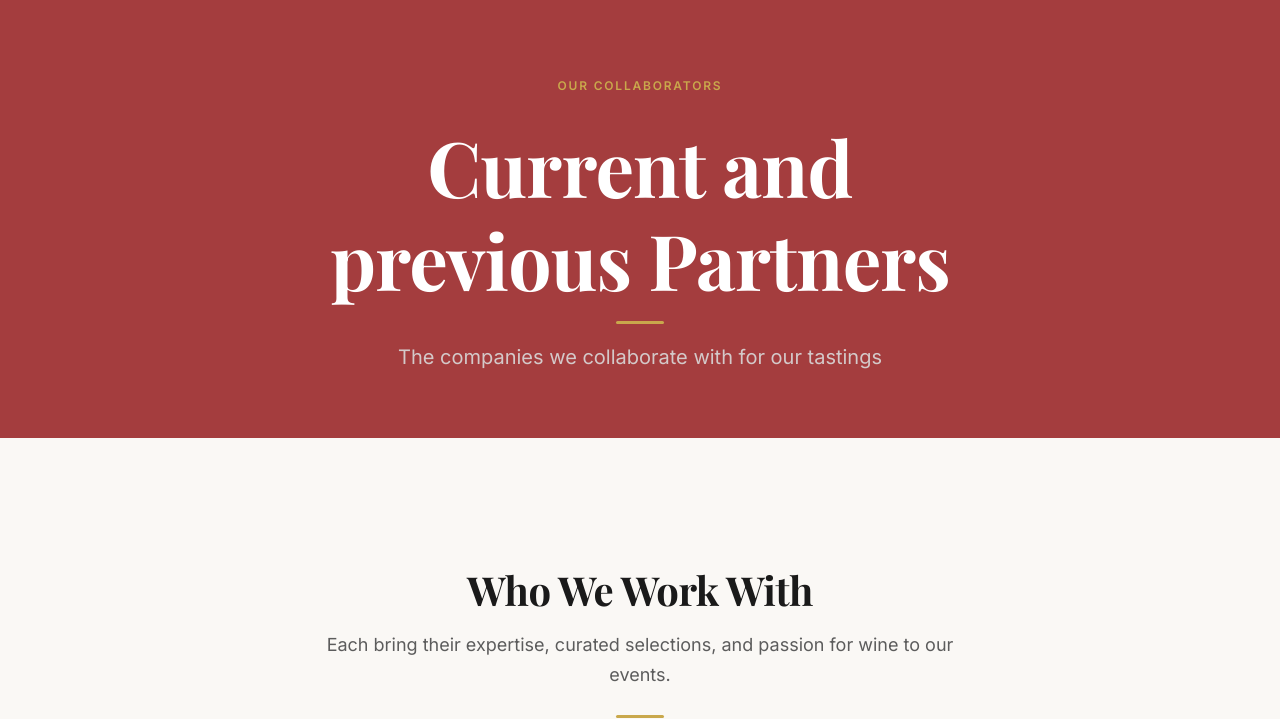
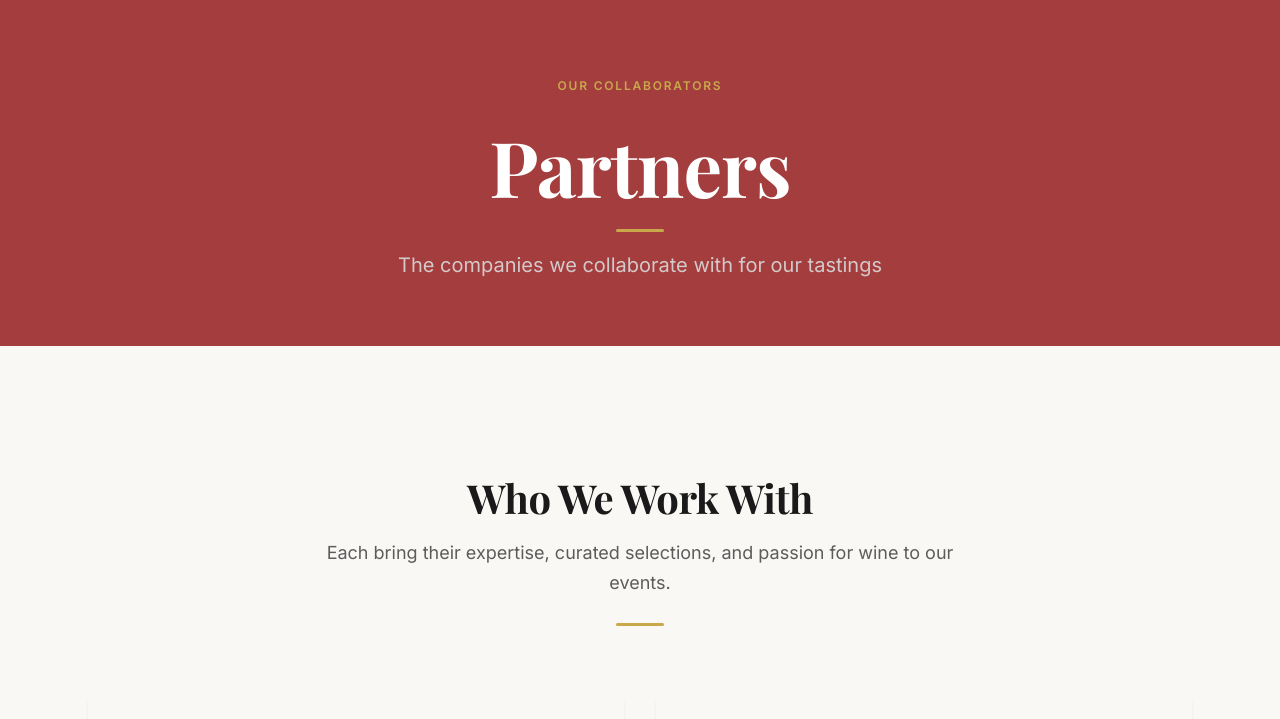
Before and after one commit to kristofferstahl/cbswine-website, a plain HTML site: page partners.html in a window 1280 px wide. Shown: the part 65-784 px from the top of the page. Drawn offline with nearby package versions, Linux system fonts and the light colour scheme; a web font is replaced by a local one.

Commit message:
Update partners.html

```diff
--- a/partners.html
+++ b/partners.html
@@ -50,7 +50,7 @@
     <div class="hero__overlay"></div>
     <div class="hero__content">
       <span class="hero__label">Our Collaborators</span>
-      <h1 class="hero__title">Current and previous Partners</h1>
+      <h1 class="hero__title">Partners</h1>
       <p class="hero__subtitle">The companies we collaborate with for our tastings</p>
     </div>
   </section>
```
